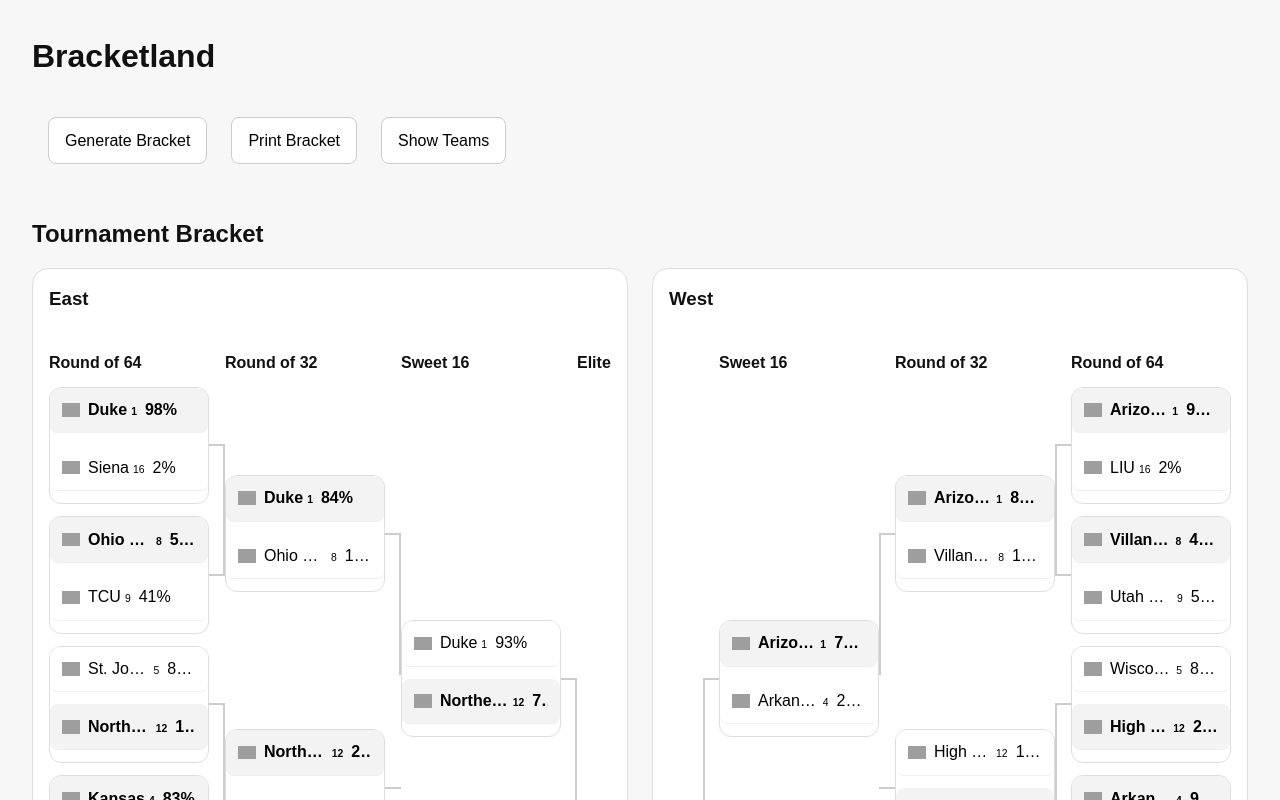
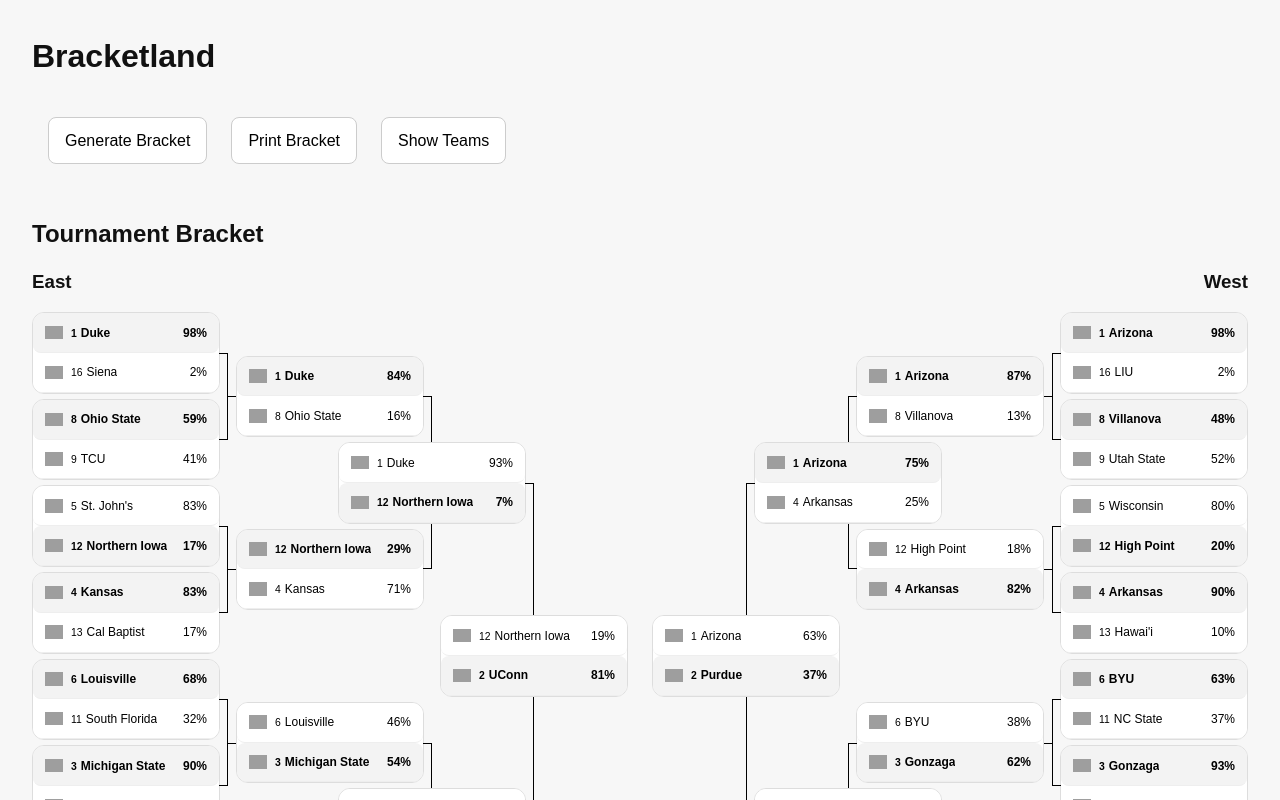
Before and after one commit to amdd-tim/bracketland-react, a React (Vite) app: page / in a window 1280 px wide. Shown: the top 800 px of the page. Built offline with nearby package versions, Linux system fonts and the light colour scheme; grey boxes are pictures that could not be loaded.

Commit message:
adds propery bracket line styling

```diff
--- a/src/components/BracketView.module.css
+++ b/src/components/BracketView.module.css
@@ -19,11 +19,8 @@
   gap: 1.5rem;
 }
 
-.regionBracket {
-  background: white;
-  border: 1px solid #ddd;
-  border-radius: 1rem;
-  padding: 1rem;
+.regionBracket:has(.regionRoundsRight) h3 {
+  text-align: right;
 }
 
 .regionTitle {
@@ -32,9 +29,9 @@
 
 .regionRounds {
   display: grid;
-  grid-template-columns: repeat(4, minmax(160px, 1fr));
+  grid-template-columns: repeat(12, 1fr);
   align-items: stretch;
-  gap: 1rem;
+  gap: 16px;
   overflow-x: auto;
 }
 
@@ -61,13 +58,27 @@
 .roundColumn {
   display: flex;
   flex-direction: column;
+  grid-row: 1;
+}
+
+.roundColumn:nth-child(1) {
+  grid-column: 1 / span 4;
+}
+.roundColumn:nth-child(2) {
+  grid-column: 5 / span 4;
+}
+.roundColumn:nth-child(3) {
+  grid-column: 7 / span 4;
+}
+.roundColumn:nth-child(4) {
+  grid-column: 9 / span 4;
 }
 
 .roundGames {
   flex-grow: 1;
   display: flex;
   flex-direction: column;
-  gap: 15px;
+  gap: 5px;
   margin-top: 0;
   justify-content: space-around;
 }
@@ -76,25 +87,75 @@
   margin-bottom: 0.75rem;
 }
 
-.gameWrapper {
+.gameWrapperTop,
+.gameWrapperBottom {
   position: relative;
 }
 
-.connectorLeft,
-.connectorRight {
+.gameWrapperTop::after {
+  content: '';
+  display: block;
   position: absolute;
+  width: 8px;
+  height: calc(50% + 5px);
+  border-right: solid 1px #000;
+  border-top: solid 1px #000;
   top: 50%;
-  width: 1rem;
-  border-top: 2px solid #ccc;
-  transform: translateY(-50%);
+  right: -8px;
 }
 
-.connectorLeft {
-  right: -1rem;
+.gameWrapperBottom::after {
+  content: '';
+  display: block;
+  position: absolute;
+  width: 8px;
+  height: calc(50% + 5px);
+  border-right: solid 1px #000;
+  border-bottom: solid 1px #000;
+  bottom: 50%;
+  right: -8px;
 }
 
-.connectorRight {
-  left: -1rem;
+.roundColumn:nth-child(2) .gameWrapperTop::before,
+.roundColumn:nth-child(2) .gameWrapperBottom::before  {
+  content: '';
+  display: block;
+  position: absolute;
+  width: 8px;
+  height: 1px;
+  background: #000;
+  top: 50%;
+  right: 100%;
+}
+
+.roundColumn:nth-child(3) .gameWrapperTop::after,
+.roundColumn:nth-child(3) .gameWrapperBottom::after  {
+  height: calc(150% + 10px);
+}
+
+.roundColumn:nth-child(4) .gameWrapperTop::after,
+.roundColumn:nth-child(4) .gameWrapperBottom::after  {
+  display: none;
+}
+
+.regionRoundsRight .gameWrapperTop::after {
+  left: -8px;
+  right: auto;
+  border-right: none;
+  border-left: solid 1px #000;
+}
+
+.regionRoundsRight .gameWrapperBottom::after {
+  left: -8px;
+  right: auto;
+  border-right: none;
+  border-left: solid 1px #000;
+}
+
+.regionRoundsRight .roundColumn:nth-child(2) .gameWrapperTop::before,
+.regionRoundsRight .roundColumn:nth-child(2) .gameWrapperBottom::before  {
+  right: auto;
+  left: 100%;
 }
 
 .gameBox {
@@ -102,15 +163,6 @@
   border: 1px solid #ddd;
   border-radius: 0.75rem;
   overflow: hidden;
-}
-
-.teamLine {
-  display: flex;
-  gap: 0.5rem;
-  padding: 0.65rem 0.75rem;
-  border-bottom: 1px solid #eee;
-  font-weight: 400;
-  background: white;
 }
 
 .teamLine span {
@@ -129,31 +181,6 @@
   gap: 0.5rem;
   padding: 0.65rem 0.75rem;
   border-bottom: 1px solid #eee;
-}
-
-.spineLeft,
-.spineRight {
-  position: absolute;
-  width: 1rem;
-  border-right: 2px solid #ccc;
-  top: 50%;
-  height: calc(100% + var(--round-gap, 0px));
-  pointer-events: none;
-}
-
-.spineLeft {
-  right: -1rem;
-}
-
-.spineRight {
-  left: -1rem;
-  border-right: none;
-  border-left: 2px solid #ccc;
-}
-
-.gameWrapperTop,
-.gameWrapperBottom {
-  position: relative;
 }
 
 .championBlock {
@@ -262,9 +289,14 @@
   border: 0;
   border-bottom: 1px solid #eee;
   background: white;
-  font: inherit;
   text-align: left;
   cursor: pointer;
+  margin: 0;
+  font-size: 12px;
+}
+
+.teamProbability {
+  margin-left: auto;
 }
 
 .teamLine:hover {
--- a/src/components/BracketView.tsx
+++ b/src/components/BracketView.tsx
@@ -273,15 +273,8 @@
 }: RoundColumnProps) {
   return (
     <div className={styles.roundColumn}>
-      <h4 className={styles.roundColumnTitle}>{title}</h4>
-
       <div
         className={styles.roundGames}
-        style={{
-          gap,
-          marginTop: offset,
-          ['--round-gap' as string]: gap,
-        }}
       >
         {games.map((game, index) => {
           const isTopOfPair = index % 2 === 0;
@@ -394,8 +387,8 @@
     >
       <img src={logoUrl} alt="" className={styles.teamLogo} />
       <span className={styles.teamName}>
+        <sup className={styles.seed}>{team.seed}</sup>
         <span>{team.name}</span>
-        <sup className={styles.seed}>{team.seed}</sup>
       </span>
       <span className={styles.teamProbability}>{probabilityLabel}</span>
     </button>
```
